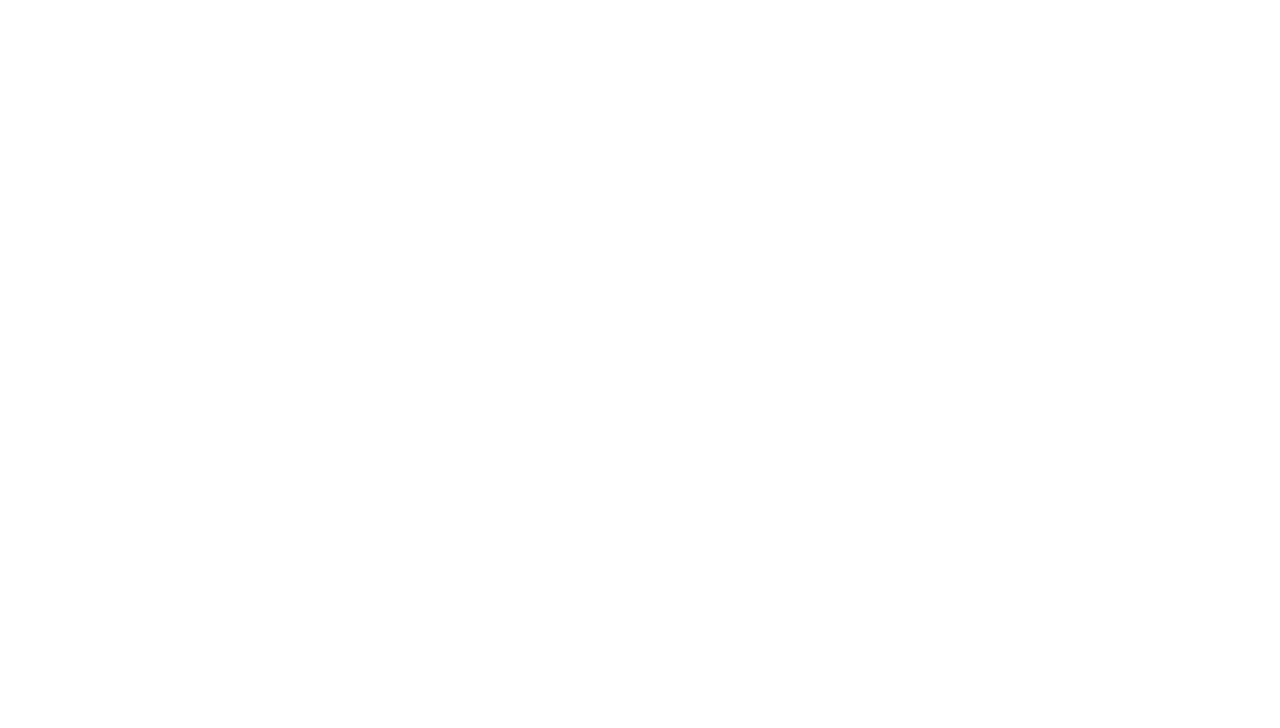
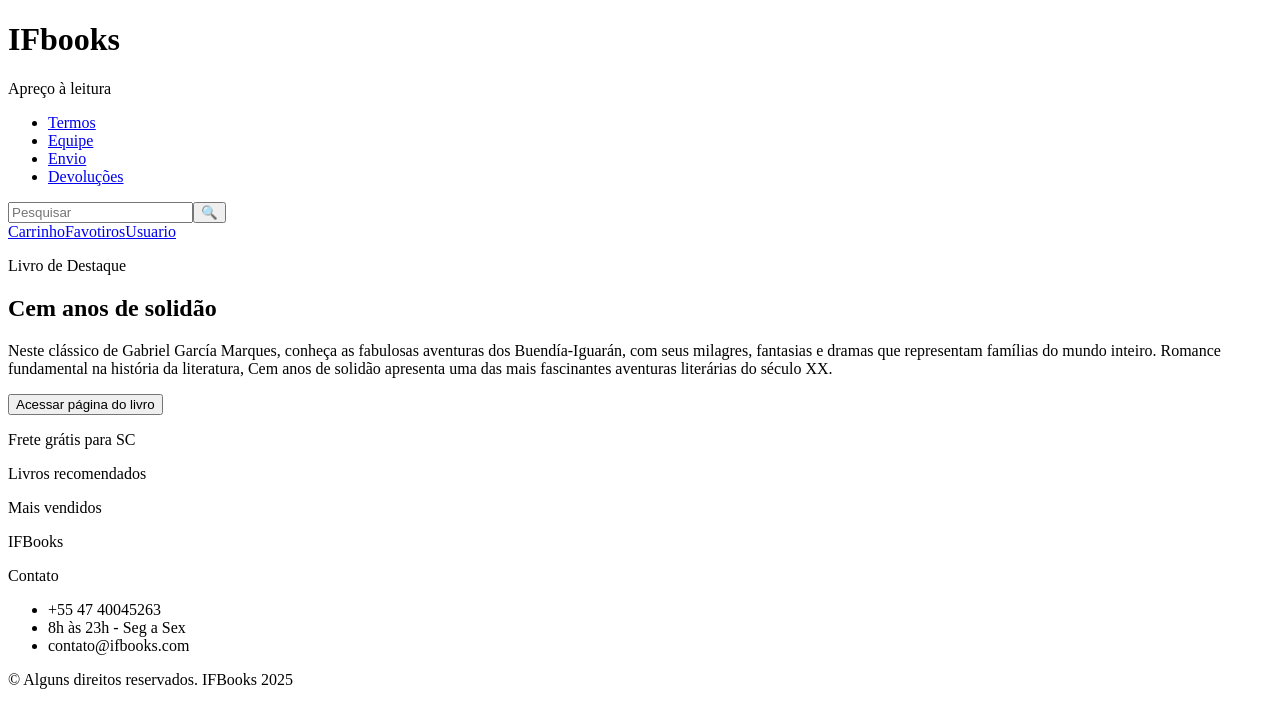
Before and after one commit to ifbooks/projeto-ifbooks, a Vue app: page / in a window 1280 px wide. Shown: the top 728 px of the page. Built offline with nearby package versions, Linux system fonts and the light colour scheme.

Commit message:
FEAT: base html feita #2

```diff
--- a/src/App.vue
+++ b/src/App.vue
@@ -4,12 +4,56 @@
 
 <template>
   <header>
-
+  <div class="logo">
+        <h1>IFbooks</h1>
+        <p>Apreço à leitura</p>
+    </div>
+    <nav>
+        <ul>
+            <li><a href="#">Termos</a></li>
+            <li><a href="#">Equipe</a></li>
+            <li><a href="#">Envio</a></li>
+            <li><a href="#">Devoluções</a></li>
+        </ul>
+    </nav>
+    <div class="search">
+        <input type="text" placeholder="Pesquisar">
+        <button>🔍</button>
+    </div>
+    <div class="icons">
+        <a href="#">Carrinho</a>
+        <a href="#">Favotiros</a>
+        <a href="#">Usuario</a>
+    </div>
   </header>
 
   <main>
+    <div class="inicio">
+    <p>Livro de Destaque</p>
+    <h2>Cem anos de solidão</h2>
+    <p>Neste clássico de Gabriel García Marques, conheça as fabulosas aventuras dos Buendía-Iguarán, com seus milagres, fantasias e dramas que representam famílias do mundo inteiro. Romance fundamental na história da literatura,  Cem anos de solidão apresenta uma das mais fascinantes aventuras literárias do século XX.</p>
+    <button>Acessar página do livro</button>
+    </div>
+    <div class="info">
+     <p>Frete grátis para SC</p>
+     <p>Livros recomendados</p>
+     <p>Mais vendidos</p>
+    </div>
+    <div class="lançamento">
 
+
+    </div>
   </main>
+  <footer>
+    <p>IFBooks</p>
+    <p>Contato</p>
+    <ul>
+      <li>+55 47 40045263</li>
+      <li>8h às 23h - Seg a Sex</li>
+      <li>contato@ifbooks.com</li>
+    </ul>
+    <p>&copy; Alguns direitos reservados. IFBooks 2025</p>
+  </footer>
 </template>
 
 <style scoped>
```
